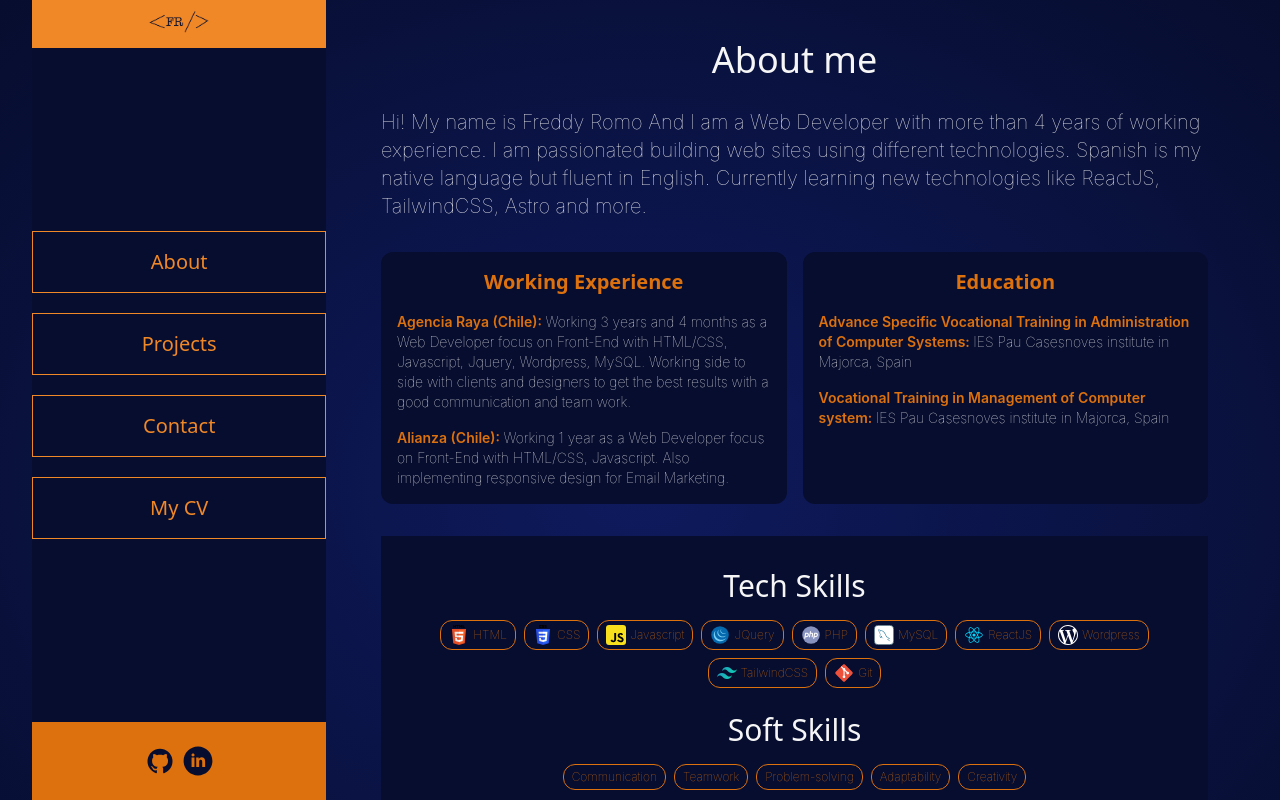
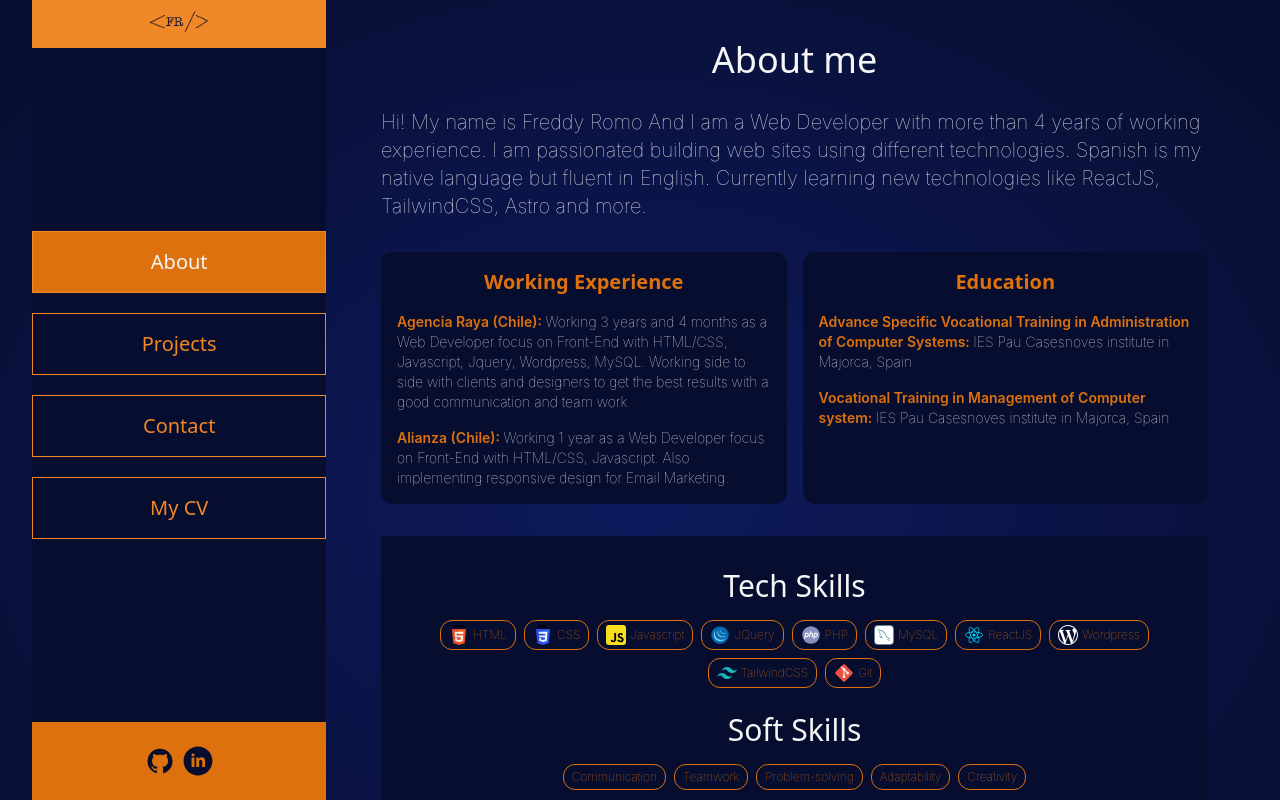
Before and after one commit to FreddyRomoCH/portfolio, a React (Vite) app: page /about in a window 1280 px wide. Shown: the top 800 px of the page. Built offline with nearby package versions, Linux system fonts and the light colour scheme.

Commit message:
Adding style current section button

```diff
--- a/src/components/Aside/Menu.jsx
+++ b/src/components/Aside/Menu.jsx
@@ -1,7 +1,11 @@
+import { useLocation } from "react-router-dom";
 import { MenuButton } from "./MenuButton";
 
 export function Menu({ onClickOpenMenu }) {
   const CV = "files/Freddy-Romo-Resume.pdf";
+
+  const url = useLocation();
+  const currentSection = url.pathname.slice(1);
 
   return (
     <section className="menu">
@@ -9,18 +13,16 @@ export function Menu({ onClickOpenMenu }) {
         <MenuButton
           title="About"
           href="/about"
+          isActive={currentSection === "about"}
           onClickOpenMenu={onClickOpenMenu}
         />
         <MenuButton
           title="Projects"
           href="/projects"
+          isActive={currentSection === "projects"}
           onClickOpenMenu={onClickOpenMenu}
         />
-        <MenuButton
-          title="Contact"
-          href="#contact"
-          onClickOpenMenu={onClickOpenMenu}
-        />
+        <MenuButton title="Contact" onClickOpenMenu={onClickOpenMenu} />
         <MenuButton title="My CV" href={CV} onClickOpenMenu={onClickOpenMenu} />
       </ul>
     </section>
--- a/src/components/Aside/MenuButton.jsx
+++ b/src/components/Aside/MenuButton.jsx
@@ -2,7 +2,7 @@ import { Link } from "react-router-dom";
 import { SendEmail } from "../home/SendEmail";
 import { useState } from "react";
 
-export function MenuButton({ title, href, onClickOpenMenu }) {
+export function MenuButton({ title, href, onClickOpenMenu, isActive }) {
   const [iscontactOpen, setIsContactOpen] = useState(false);
 
   const handleClickContact = () => {
@@ -10,7 +10,13 @@ export function MenuButton({ title, href, onClickOpenMenu }) {
   };
 
   return (
-    <li className="relative border-[1px] border-primary400 hover:border-primary600 text-primary400 hover:text-primary600 font-normal text-xl 2xl:text-2xl w-full text-center">
+    <li
+      className={`relative border-[1px] border-primary400 hover:border-primary600 hover:text-primary600 font-normal text-xl 2xl:text-2xl w-full text-center ${
+        isActive
+          ? "bg-primary500 text-neutral50 hover:bg-primary600 hover:text-neutral50"
+          : "text-primary400 "
+      }`}
+    >
       {title === "My CV" ? (
         <a
           href={href}
```
